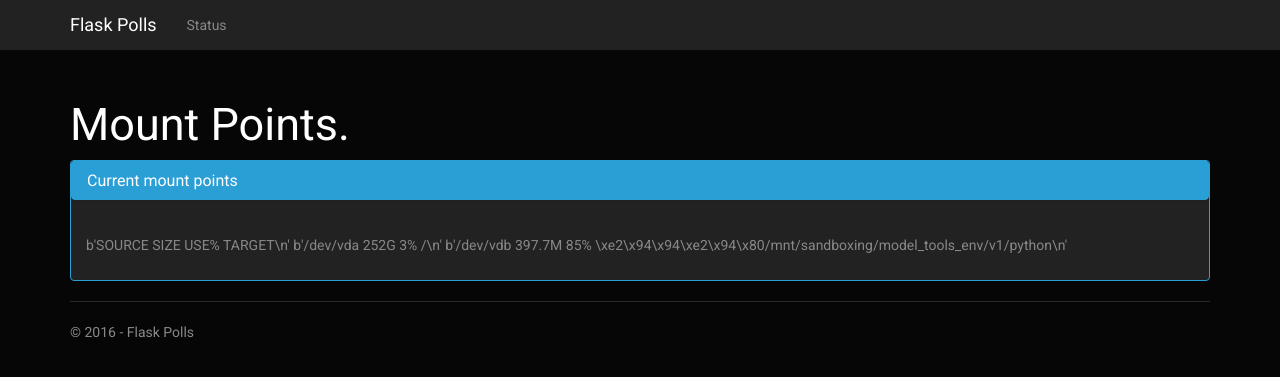
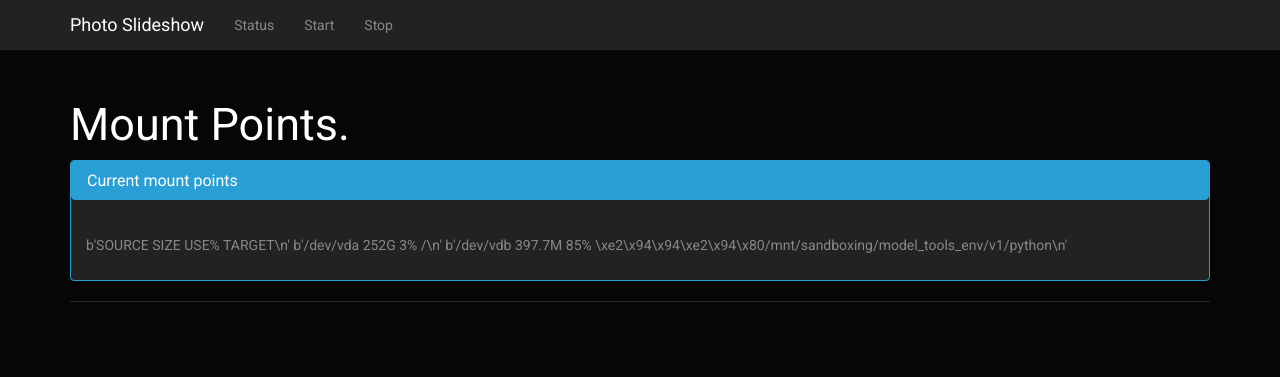
Before and after one commit to agc93/pi-frame, a Flask app: page /mounts in a window 1280 px wide. Shown: the top 377 px of the page. Run offline with Flask 2, Linux system fonts and the light colour scheme; some libraries are stand-ins or nearby versions.

Commit message:
Clean up navbar

```diff
--- a/pi-frame-web/pi_frame_web/templates/layout.html
+++ b/pi-frame-web/pi_frame_web/templates/layout.html
@@ -3,7 +3,7 @@
 <head>
     <meta charset="utf-8" />
     <meta name="viewport" content="width=device-width, initial-scale=1.0">
-    <title>{{title}} - Flask Polls</title>
+    <title>{{title}} - Pi Frame</title>
     <link rel="stylesheet" type="text/css" href="/static/content/bootstrap.cyborg.min.css" />
     <link rel="stylesheet" type="text/css" href="/static/content/site.css" />
     <script src="/static/scripts/modernizr-2.6.2.js"></script>
@@ -18,11 +18,13 @@
                     <span class="icon-bar"></span>
                     <span class="icon-bar"></span>
                 </button>
-                <a href="/" class="navbar-brand">Flask Polls</a>
+                <a href="/" class="navbar-brand">Photo Slideshow</a>
             </div>
             <div class="navbar-collapse collapse">
                 <ul class="nav navbar-nav">
                     <li><a href="{{url_for('status')}}">Status</a></li>
+                    <li><a href="{{url_for('start')}}">Start</a></li>
+                    <li><a href="{{url_for('stop')}}">Stop</a></li>
                 </ul>
             </div>
         </div>
@@ -32,7 +34,7 @@
         {% block content %}{% endblock %}
         <hr />
         <footer>
-            <p>&copy; {{year}} - Flask Polls</p>
+
         </footer>
     </div>
 
```
